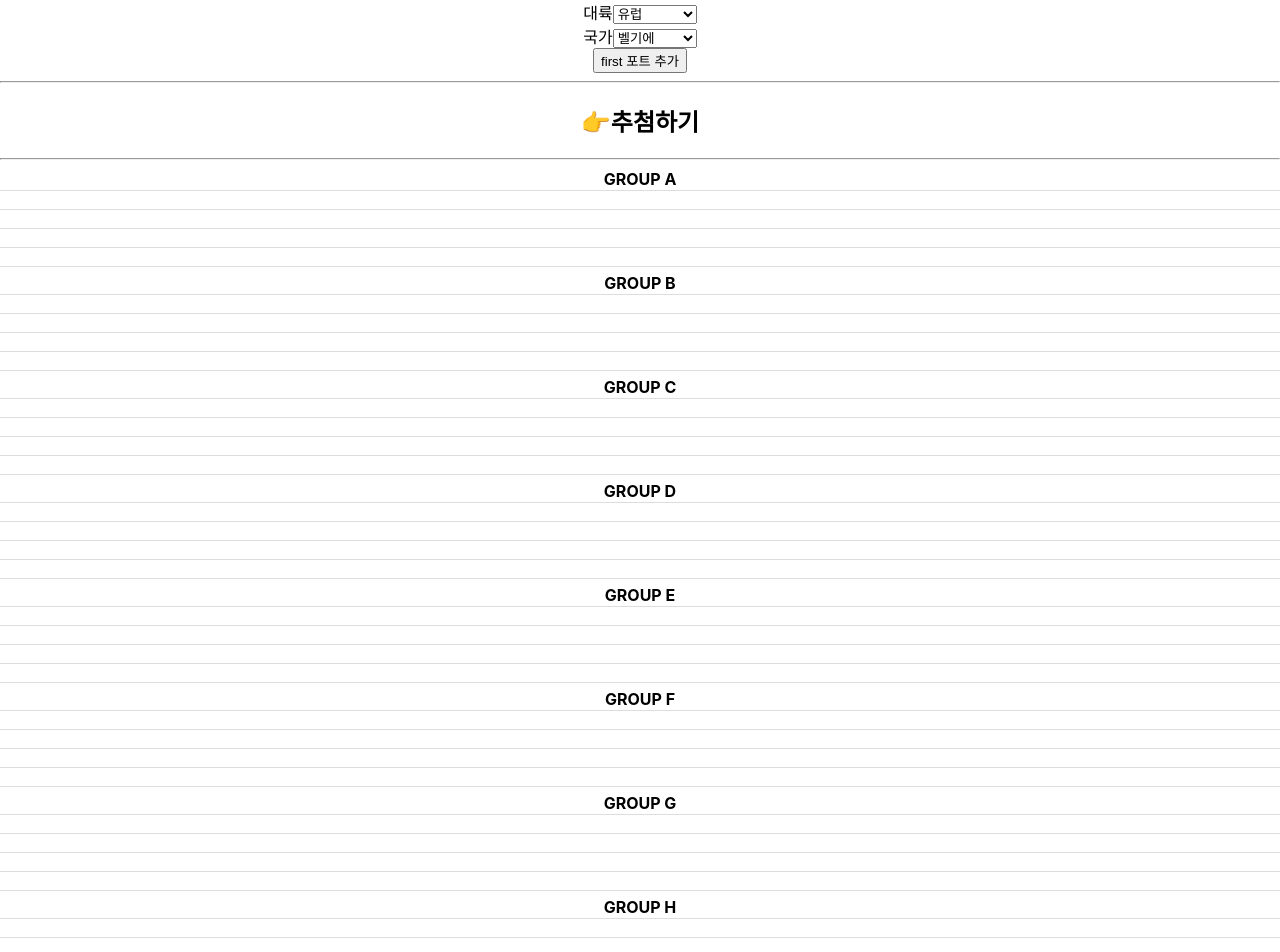
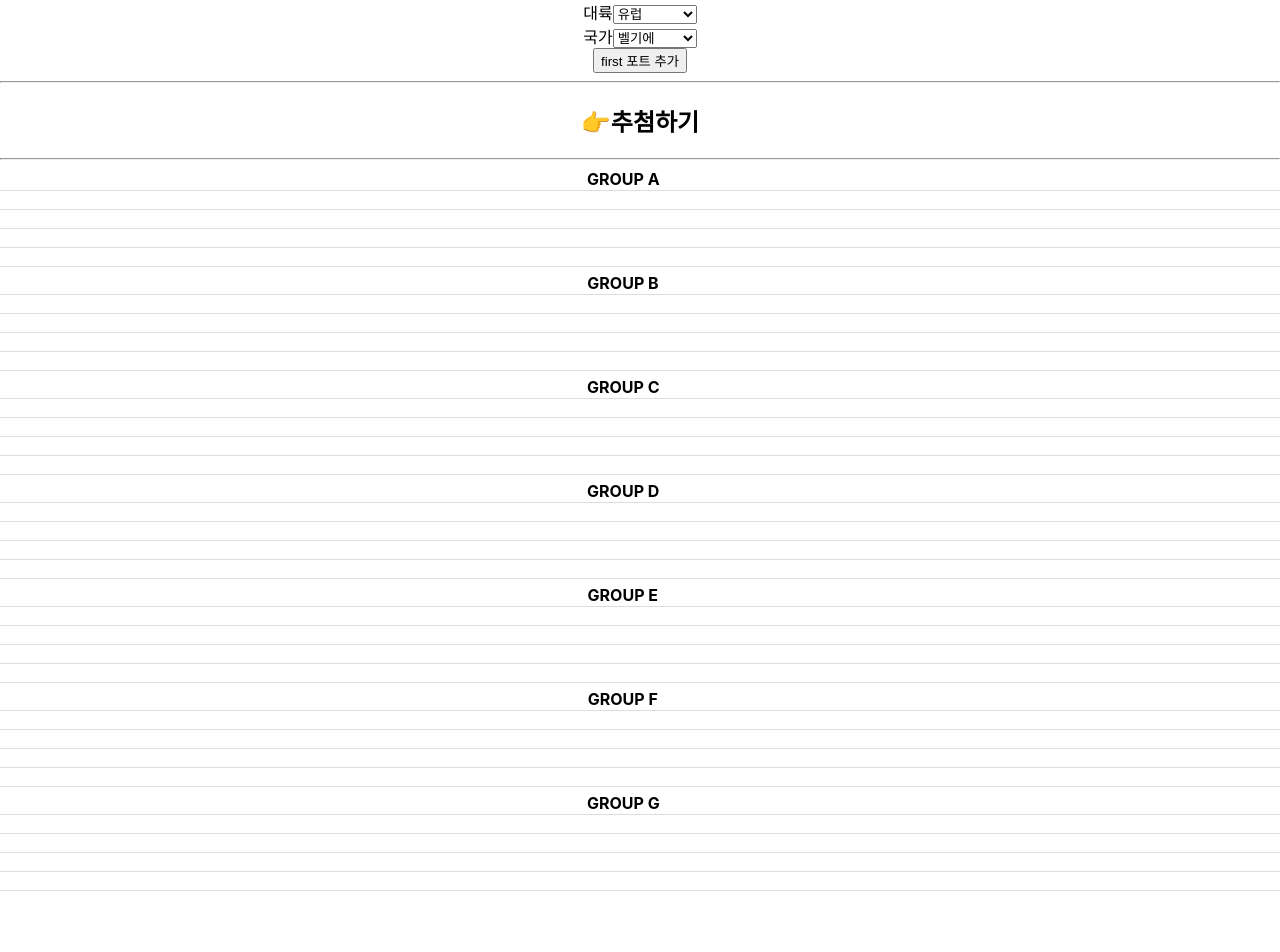
Before and after one commit to yondo123/group-draw, a React (Create React App) app in the folder group-draw/: page / in a window 1280 px wide. Shown: the top 952 px of the page. After the commit the page ends 896 px from the top, so only its background shows below. Built offline with nearby package versions, Linux system fonts and the light colour scheme.

Commit message:
update : 그룹 렌더링

```diff
--- a/group-draw/src/App.css
+++ b/group-draw/src/App.css
@@ -34,11 +34,16 @@ table {
   margin-bottom: 5px;
 }
 
+th{
+  text-align: center;
+}
+
 tr {
   border-bottom: 1px solid #ddd;
 }
 
 td {
+  width: auto;
   height: 16px;
 }
 button.circle {
--- a/group-draw/src/App.js
+++ b/group-draw/src/App.js
@@ -38,7 +38,6 @@ function App() {
 
     //mounted
     useEffect(function () {
-        console.log('APP', 'mounted');
         dispatch({ type: 'init' });
     }, []);
 
@@ -55,6 +54,10 @@ function App() {
         dispatch({ type: 'insert', team });
     }, []);
 
+    /**
+     * 그룹에 팀 추가하기
+     * @param {object} targetTeam : 팀
+     */
     const insertGroup = function (targetTeam) {
         const groups = ['A', 'B', 'C', 'D', 'E', 'F', 'G', 'H'];
         const continent = targetTeam.continent;
--- a/group-draw/src/components/GroupEditor.jsx
+++ b/group-draw/src/components/GroupEditor.jsx
@@ -44,7 +44,6 @@ const GroupEditor = function ({ insertTeam, drawList }) {
      * @param {number} insertCount : 추가 횟수
      */
     const changePot = function (insertCount) {
-        console.log(insertCount, '입니다.');
         if (insertCount % 8 < 1) {
             switch (selectedPot) {
                 case 'first':
--- a/group-draw/src/components/GroupTableList.jsx
+++ b/group-draw/src/components/GroupTableList.jsx
@@ -1,181 +1,47 @@
 import React from 'react';
+
+const Group = function ({ group, name }) {
+    return (
+        <table>
+            <tr>
+                <th colSpan={2}>GROUP {name}</th>
+            </tr>
+            <tr>
+                <td>{group[0] ? group[0].continent.toUpperCase() : ''}</td>
+                <td>{group[0] ? group[0].name : ''}</td>
+            </tr>
+            <tr>
+                <td>{group[1] ? group[1].continent.toUpperCase() : ''}</td>
+                <td>{group[1] ? group[1].name : ''}</td>
+            </tr>
+            <tr>
+                <td></td>
+                <td>{group[2] ? group[2].continent.toUpperCase() : ''}</td>
+                <td>{group[2] ? group[2].name : ''}</td>
+            </tr>
+            <tr>
+                <td>{group[3] ? group[3].continent.toUpperCase() : ''}</td>
+                <td>{group[3] ? group[3].name : ''}</td>
+            </tr>
+        </table>
+    );
+};
 
 const GroupTable = function ({ group }) {
     return (
         <>
-            <table>
-                <tr>
-                    <th colSpan={2}>GROUP A</th>
-                </tr>
-                <tr>
-                    <td></td>
-                    <td></td>
-                </tr>
-                <tr>
-                    <td></td>
-                    <td></td>
-                </tr>
-                <tr>
-                    <td></td>
-                    <td></td>
-                </tr>
-                <tr>
-                    <td></td>
-                    <td></td>
-                </tr>
-            </table>
-            <table>
-                <tr>
-                    <th colSpan={2}>GROUP B</th>
-                </tr>
-                <tr>
-                    <td></td>
-                    <td></td>
-                </tr>
-                <tr>
-                    <td></td>
-                    <td></td>
-                </tr>
-                <tr>
-                    <td></td>
-                    <td></td>
-                </tr>
-                <tr>
-                    <td></td>
-                    <td></td>
-                </tr>
-            </table>
-            <table>
-                <tr>
-                    <th colSpan={2}>GROUP C</th>
-                </tr>
-                <tr>
-                    <td></td>
-                    <td></td>
-                </tr>
-                <tr>
-                    <td></td>
-                    <td></td>
-                </tr>
-                <tr>
-                    <td></td>
-                    <td></td>
-                </tr>
-                <tr>
-                    <td></td>
-                    <td></td>
-                </tr>
-            </table>
-            <table>
-                <tr>
-                    <th colSpan={2}>GROUP D</th>
-                </tr>
-                <tr>
-                    <td></td>
-                    <td></td>
-                </tr>
-                <tr>
-                    <td></td>
-                    <td></td>
-                </tr>
-                <tr>
-                    <td></td>
-                    <td></td>
-                </tr>
-                <tr>
-                    <td></td>
-                    <td></td>
-                </tr>
-            </table>
-            <table>
-                <tr>
-                    <th colSpan={2}>GROUP E</th>
-                </tr>
-                <tr>
-                    <td></td>
-                    <td></td>
-                </tr>
-                <tr>
-                    <td></td>
-                    <td></td>
-                </tr>
-                <tr>
-                    <td></td>
-                    <td></td>
-                </tr>
-                <tr>
-                    <td></td>
-                    <td></td>
-                </tr>
-            </table>
-            <table>
-                <tr>
-                    <th colSpan={2}>GROUP F</th>
-                </tr>
-                <tr>
-                    <td></td>
-                    <td></td>
-                </tr>
-                <tr>
-                    <td></td>
-                    <td></td>
-                </tr>
-                <tr>
-                    <td></td>
-                    <td></td>
-                </tr>
-                <tr>
-                    <td></td>
-                    <td></td>
-                </tr>
-            </table>
-            <table>
-                <tr>
-                    <th colSpan={2}>GROUP G</th>
-                </tr>
-                <tr>
-                    <td></td>
-                    <td></td>
-                </tr>
-                <tr>
-                    <td></td>
-                    <td></td>
-                </tr>
-                <tr>
-                    <td></td>
-                    <td></td>
-                </tr>
-                <tr>
-                    <td></td>
-                    <td></td>
-                </tr>
-            </table>
-            <table>
-                <tr>
-                    <th colSpan={2}>GROUP H</th>
-                </tr>
-                <tr>
-                    <td></td>
-                    <td></td>
-                </tr>
-                <tr>
-                    <td></td>
-                    <td></td>
-                </tr>
-                <tr>
-                    <td></td>
-                    <td></td>
-                </tr>
-                <tr>
-                    <td></td>
-                    <td></td>
-                </tr>
-            </table>
+            <Group group={group.A} name={'A'} />
+            <Group group={group.B} name={'B'} />
+            <Group group={group.C} name={'C'} />
+            <Group group={group.D} name={'D'} />
+            <Group group={group.E} name={'E'} />
+            <Group group={group.F} name={'F'} />
+            <Group group={group.G} name={'G'} />
         </>
     );
 };
 
-GroupTable.defaultProps = {
+Group.defaultProps = {
     group: {
         A: [{ code: '', continent: '', resource: '', name: '', selectedPot: '' }],
         B: [{ code: '', continent: '', resource: '', name: '', selectedPot: '' }],
```
